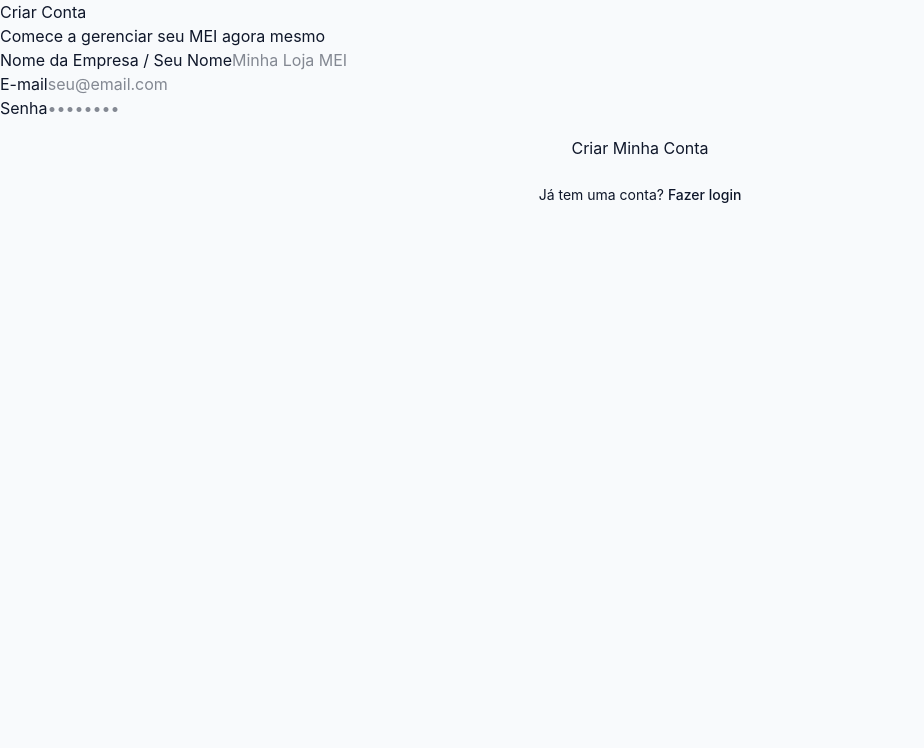
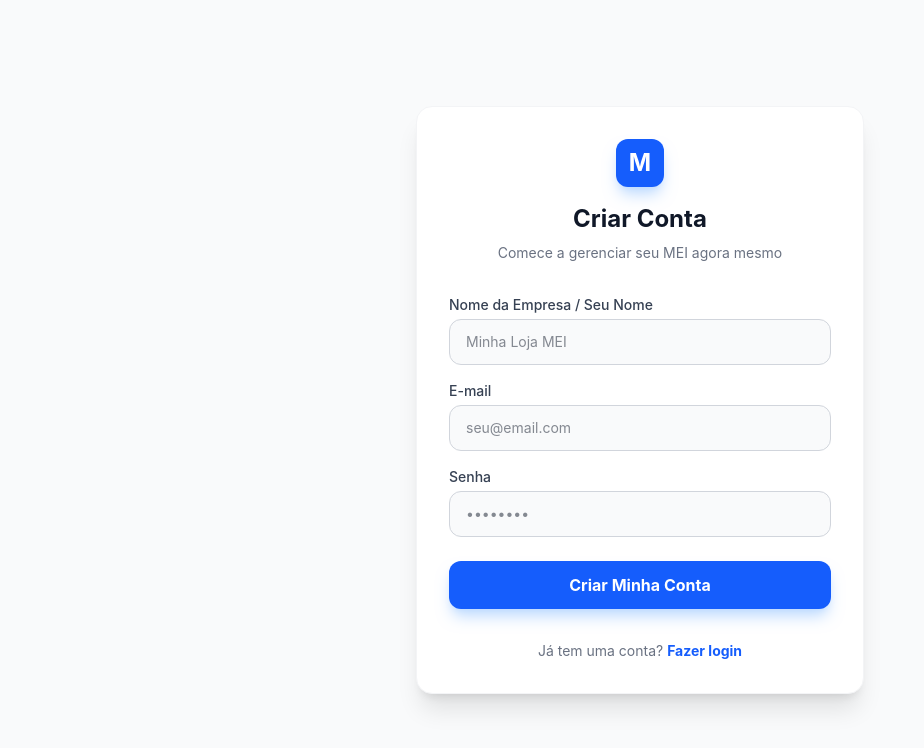
Before and after one commit to santoskrygsman-coder/mei-gestao, a React (Vite) app: page /register in a window 1280 px wide. Shown: the top 748 px of the page, without its empty margins (0-924 px from the left). Built offline with nearby package versions, Linux system fonts and the light colour scheme.

Commit message:
style: rewrite auth pages with Tailwind CSS utilities

```diff
--- a/src/pages/Login.tsx
+++ b/src/pages/Login.tsx
@@ -36,23 +36,26 @@ export default function Login() {
   };
 
   return (
-    <div className="auth-container">
-      <div className="card auth-card">
-        <div className="auth-header">
-          <h1 className="auth-title">MEI Gestão</h1>
-          <p className="auth-subtitle">Acesse sua conta para continuar</p>
+    <div className="min-h-screen flex items-center justify-center bg-gray-50 p-4 font-sans text-gray-900">
+      <div className="bg-white rounded-2xl shadow-xl border border-gray-100 p-8 w-full max-w-md">
+        <div className="text-center mb-8">
+          <div className="w-12 h-12 bg-blue-600 rounded-xl flex items-center justify-center shadow-lg shadow-blue-200 mx-auto mb-4">
+            <span className="text-white font-bold text-2xl">M</span>
+          </div>
+          <h1 className="text-2xl font-bold text-gray-900 mb-2">MEI Gestão</h1>
+          <p className="text-gray-500 text-sm">Acesse sua conta para continuar</p>
         </div>
 
-        {error && <div style={{ color: 'var(--danger)', marginBottom: '1rem', textAlign: 'center', fontSize: '0.9rem' }}>{error}</div>}
-        {success && <div style={{ color: 'var(--success)', marginBottom: '1rem', textAlign: 'center', fontSize: '0.9rem' }}>{success}</div>}
+        {error && <div className="mb-4 text-center text-red-600 bg-red-50 py-2 rounded-lg text-sm font-medium border border-red-100">{error}</div>}
+        {success && <div className="mb-4 text-center text-green-600 bg-green-50 py-2 rounded-lg text-sm font-medium border border-green-100">{success}</div>}
 
-        <form onSubmit={handleLogin}>
-          <div className="form-group">
-            <label className="form-label" htmlFor="email">E-mail</label>
+        <form onSubmit={handleLogin} className="space-y-5">
+          <div>
+            <label className="block text-sm font-medium text-gray-700 mb-1" htmlFor="email">E-mail</label>
             <input
               id="email"
               type="email"
-              className="form-input"
+              className="w-full px-4 py-3 border border-gray-300 rounded-xl bg-gray-50 focus:bg-white focus:border-blue-500 focus:ring-4 focus:ring-blue-50 outline-none transition-all text-sm"
               placeholder="seu@email.com"
               value={email}
               onChange={(e) => setEmail(e.target.value)}
@@ -60,12 +63,12 @@ export default function Login() {
             />
           </div>
 
-          <div className="form-group">
-            <label className="form-label" htmlFor="password">Senha</label>
+          <div>
+            <label className="block text-sm font-medium text-gray-700 mb-1" htmlFor="password">Senha</label>
             <input
               id="password"
               type="password"
-              className="form-input"
+              className="w-full px-4 py-3 border border-gray-300 rounded-xl bg-gray-50 focus:bg-white focus:border-blue-500 focus:ring-4 focus:ring-blue-50 outline-none transition-all text-sm"
               placeholder="••••••••"
               value={password}
               onChange={(e) => setPassword(e.target.value)}
@@ -73,14 +76,14 @@ export default function Login() {
             />
           </div>
 
-          <button type="submit" className="btn btn-primary" style={{ width: '100%', marginTop: '1rem' }}>
+          <button type="submit" className="w-full bg-blue-600 hover:bg-blue-700 text-white font-bold py-3 rounded-xl shadow-lg shadow-blue-200 transition-all transform hover:-translate-y-0.5">
             Entrar no Sistema
           </button>
         </form>
 
-        <div style={{ textAlign: 'center', marginTop: '1.5rem', fontSize: '0.875rem' }}>
-          <span style={{ color: 'var(--text-muted)' }}>Não tem uma conta? </span>
-          <Link to="/register" style={{ color: 'var(--primary)', textDecoration: 'none', fontWeight: 500 }}>
+        <div className="text-center mt-8 text-sm">
+          <span className="text-gray-500">Não tem uma conta? </span>
+          <Link to="/register" className="text-blue-600 font-bold hover:text-blue-800 transition-colors">
             Criar conta grátis
           </Link>
         </div>
--- a/src/pages/Register.tsx
+++ b/src/pages/Register.tsx
@@ -29,30 +29,33 @@ export default function Register() {
       }
 
       setSuccess('Conta criada com sucesso! Redirecionando...');
-      setTimeout(() => window.location.href = '/', 2000);
+      setTimeout(() => window.location.href = '/login', 2000);
     } catch (err: any) {
       setError(err.message);
     }
   };
 
   return (
-    <div className="auth-container">
-      <div className="card auth-card">
-        <div className="auth-header">
-          <h1 className="auth-title">Criar Conta</h1>
-          <p className="auth-subtitle">Comece a gerenciar seu MEI agora mesmo</p>
+    <div className="min-h-screen flex items-center justify-center bg-gray-50 p-4 font-sans text-gray-900">
+      <div className="bg-white rounded-2xl shadow-xl border border-gray-100 p-8 w-full max-w-md">
+        <div className="text-center mb-8">
+          <div className="w-12 h-12 bg-blue-600 rounded-xl flex items-center justify-center shadow-lg shadow-blue-200 mx-auto mb-4">
+            <span className="text-white font-bold text-2xl">M</span>
+          </div>
+          <h1 className="text-2xl font-bold text-gray-900 mb-2">Criar Conta</h1>
+          <p className="text-gray-500 text-sm">Comece a gerenciar seu MEI agora mesmo</p>
         </div>
 
-        {error && <div style={{ color: 'var(--danger)', marginBottom: '1rem', textAlign: 'center', fontSize: '0.9rem' }}>{error}</div>}
-        {success && <div style={{ color: 'var(--success)', marginBottom: '1rem', textAlign: 'center', fontSize: '0.9rem' }}>{success}</div>}
+        {error && <div className="mb-4 text-center text-red-600 bg-red-50 py-2 rounded-lg text-sm font-medium border border-red-100">{error}</div>}
+        {success && <div className="mb-4 text-center text-green-600 bg-green-50 py-2 rounded-lg text-sm font-medium border border-green-100">{success}</div>}
 
-        <form onSubmit={handleRegister}>
-          <div className="form-group">
-            <label className="form-label" htmlFor="name">Nome da Empresa / Seu Nome</label>
+        <form onSubmit={handleRegister} className="space-y-4">
+          <div>
+            <label className="block text-sm font-medium text-gray-700 mb-1" htmlFor="name">Nome da Empresa / Seu Nome</label>
             <input
               id="name"
               type="text"
-              className="form-input"
+              className="w-full px-4 py-3 border border-gray-300 rounded-xl bg-gray-50 focus:bg-white focus:border-blue-500 focus:ring-4 focus:ring-blue-50 outline-none transition-all text-sm"
               placeholder="Minha Loja MEI"
               value={name}
               onChange={(e) => setName(e.target.value)}
@@ -60,12 +63,12 @@ export default function Register() {
             />
           </div>
 
-          <div className="form-group">
-            <label className="form-label" htmlFor="email">E-mail</label>
+          <div>
+            <label className="block text-sm font-medium text-gray-700 mb-1" htmlFor="email">E-mail</label>
             <input
               id="email"
               type="email"
-              className="form-input"
+              className="w-full px-4 py-3 border border-gray-300 rounded-xl bg-gray-50 focus:bg-white focus:border-blue-500 focus:ring-4 focus:ring-blue-50 outline-none transition-all text-sm"
               placeholder="seu@email.com"
               value={email}
               onChange={(e) => setEmail(e.target.value)}
@@ -73,12 +76,12 @@ export default function Register() {
             />
           </div>
 
-          <div className="form-group">
-            <label className="form-label" htmlFor="password">Senha</label>
+          <div>
+            <label className="block text-sm font-medium text-gray-700 mb-1" htmlFor="password">Senha</label>
             <input
               id="password"
               type="password"
-              className="form-input"
+              className="w-full px-4 py-3 border border-gray-300 rounded-xl bg-gray-50 focus:bg-white focus:border-blue-500 focus:ring-4 focus:ring-blue-50 outline-none transition-all text-sm"
               placeholder="••••••••"
               value={password}
               onChange={(e) => setPassword(e.target.value)}
@@ -87,14 +90,14 @@ export default function Register() {
             />
           </div>
 
-          <button type="submit" className="btn btn-primary" style={{ width: '100%', marginTop: '1rem' }}>
+          <button type="submit" className="w-full bg-blue-600 hover:bg-blue-700 text-white font-bold py-3 rounded-xl shadow-lg shadow-blue-200 transition-all transform hover:-translate-y-0.5 mt-2">
             Criar Minha Conta
           </button>
         </form>
 
-        <div style={{ textAlign: 'center', marginTop: '1.5rem', fontSize: '0.875rem' }}>
-          <span style={{ color: 'var(--text-muted)' }}>Já tem uma conta? </span>
-          <Link to="/" style={{ color: 'var(--primary)', textDecoration: 'none', fontWeight: 500 }}>
+        <div className="text-center mt-8 text-sm">
+          <span className="text-gray-500">Já tem uma conta? </span>
+          <Link to="/login" className="text-blue-600 font-bold hover:text-blue-800 transition-colors">
             Fazer login
           </Link>
         </div>
```
